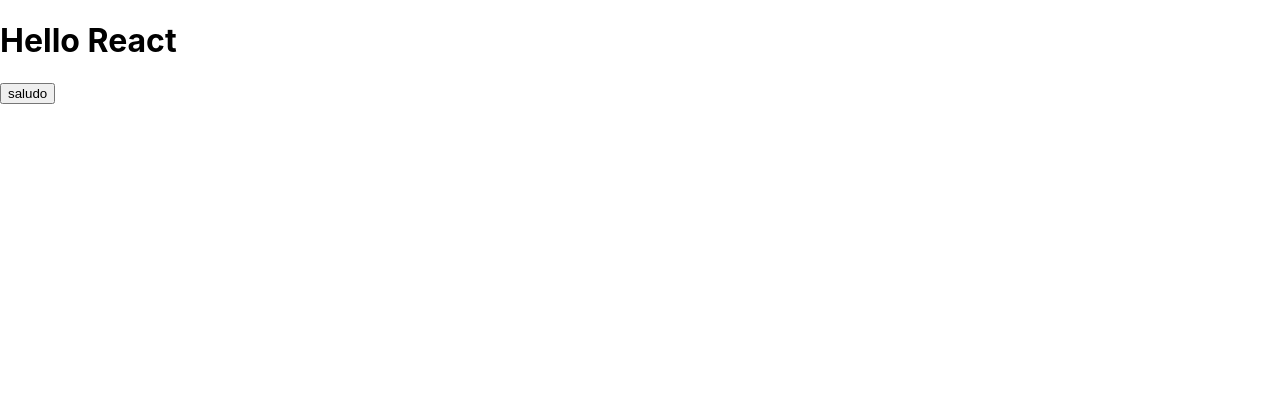
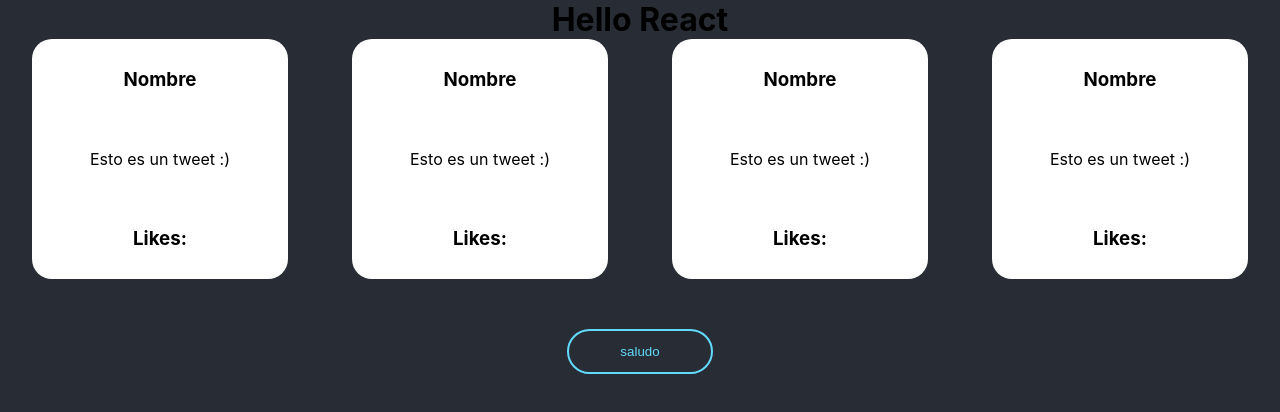
Before and after one commit to Eduardo-Castillo-Sfleet/first-react-app, a React (Create React App) app: page / in a window 1280 px wide. Shown: the top 412 px of the page. Built offline with nearby package versions, Linux system fonts and the light colour scheme.

Commit message:
agregando un poco de estilo

```diff
--- a/src/App.css
+++ b/src/App.css
@@ -1,38 +1,43 @@
+*{
+  margin: 0;
+  padding: 0;
+}
+
 .App {
   text-align: center;
+  background-color: #282c34;
+  min-height: 100vh;
 }
 
-.App-logo {
-  height: 40vmin;
-  pointer-events: none;
+.Tweets{
+  text-align: center;
+  background-color: #282c34;
+  display: flex;
 }
 
-@media (prefers-reduced-motion: no-preference) {
-  .App-logo {
-    animation: App-logo-spin infinite 20s linear;
-  }
+.tweet{
+  display: flex;
+  flex-direction: column;
+  justify-content: space-around;
+  align-items: center;
+  width: 20vw;
+  border-radius: 20px;
+  margin: 0 auto;
+  background-color: #fff;
+  height: 30vh;
 }
 
-.App-header {
-  background-color: #282c34;
-  min-height: 100vh;
-  display: flex;
-  flex-direction: column;
-  align-items: center;
-  justify-content: center;
-  font-size: calc(10px + 2vmin);
-  color: white;
+.botonSaludo{
+  padding: 1% 4%;
+  background-color: rgba(0,0,0,0);
+  border: 2px solid #61dafb;
+  border-radius: 500px;
+  color:#61dafb;
+  margin-top: 50px;
+  transition: 300ms;
 }
 
-.App-link {
-  color: #61dafb;
+.botonSaludo:hover, .botonSaludo:focus{
+  background-color: #61dafb;
+  color: #fff;
 }
-
-@keyframes App-logo-spin {
-  from {
-    transform: rotate(0deg);
-  }
-  to {
-    transform: rotate(360deg);
-  }
-}
--- a/src/App.js
+++ b/src/App.js
@@ -1,6 +1,7 @@
 //0. Import libraries
 import React from 'react';
 import Saludo from './saludo'
+import Tweet from './Tweet'
 
 
 //1. Create a component
@@ -11,9 +12,14 @@
   }
 
   return(
-    <div>
+    <div className="App">
       <h1>Hello React</h1>
-
+      <div className="Tweets">
+        <Tweet />
+        <Tweet />
+        <Tweet />
+        <Tweet />
+      </div>
       <Saludo />
     </div>
   );
--- /dev/null
+++ b/src/Tweet.js
@@ -0,0 +1,14 @@
+import React from 'react';
+import './App.css'
+
+const Tweet = () => {
+    return(
+        <div className="tweet">
+            <h3>Nombre</h3>
+            <p>Esto es un tweet :)</p>
+            <h3>Likes:</h3>
+        </div>
+    );
+}
+
+export default Tweet;
--- a/src/saludo.js
+++ b/src/saludo.js
@@ -1,4 +1,5 @@
 import React from 'react';
+import './App.css'
 
 const Saludo = () => {
 
@@ -8,7 +9,7 @@
 
     return(
         <div>
-            <button onClick={saludar}>
+            <button onClick={saludar} className="botonSaludo">
                 saludo
             </button>
         </div>
```
Also changed, not shown: 1 other file (tests, documents, lock files or other folders).
